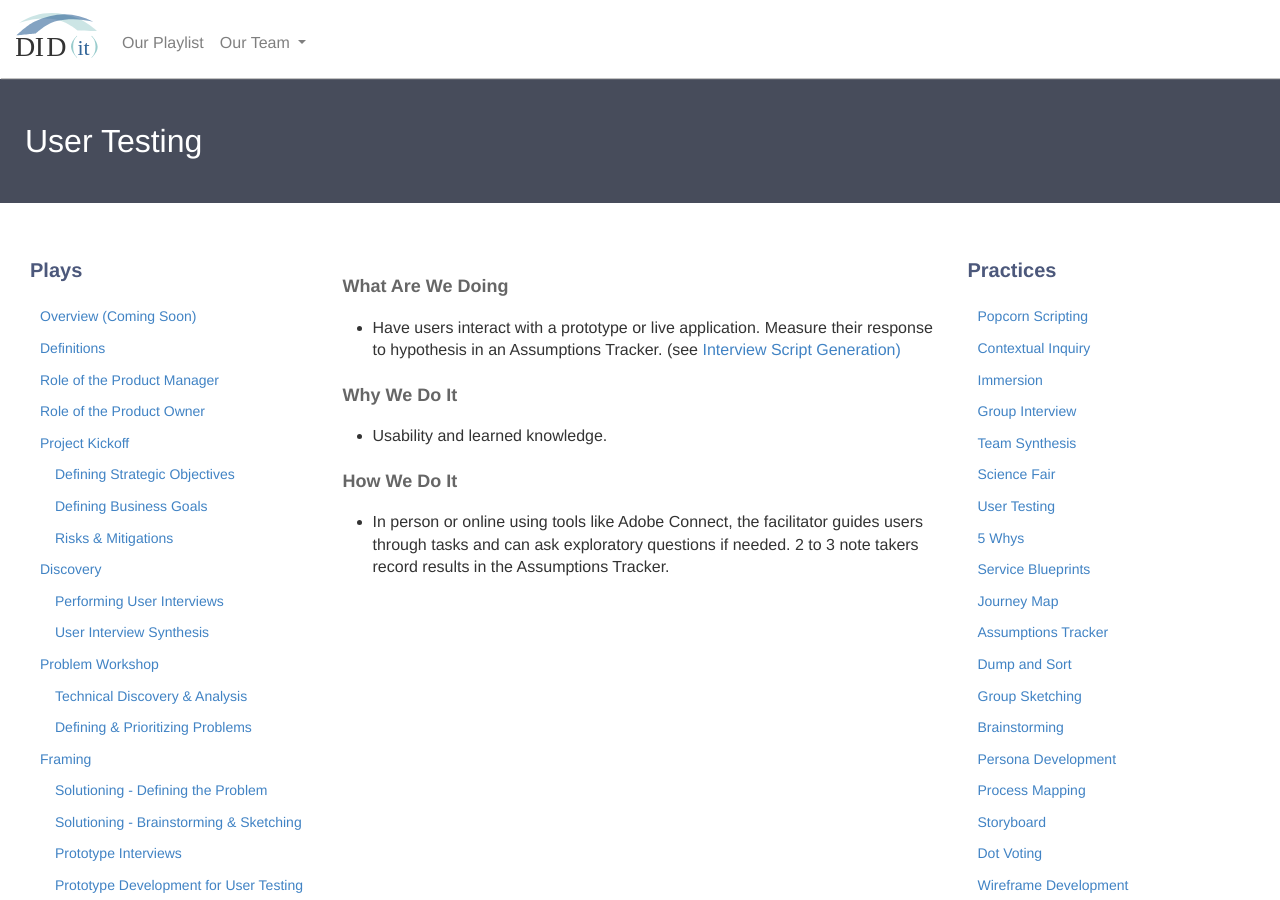
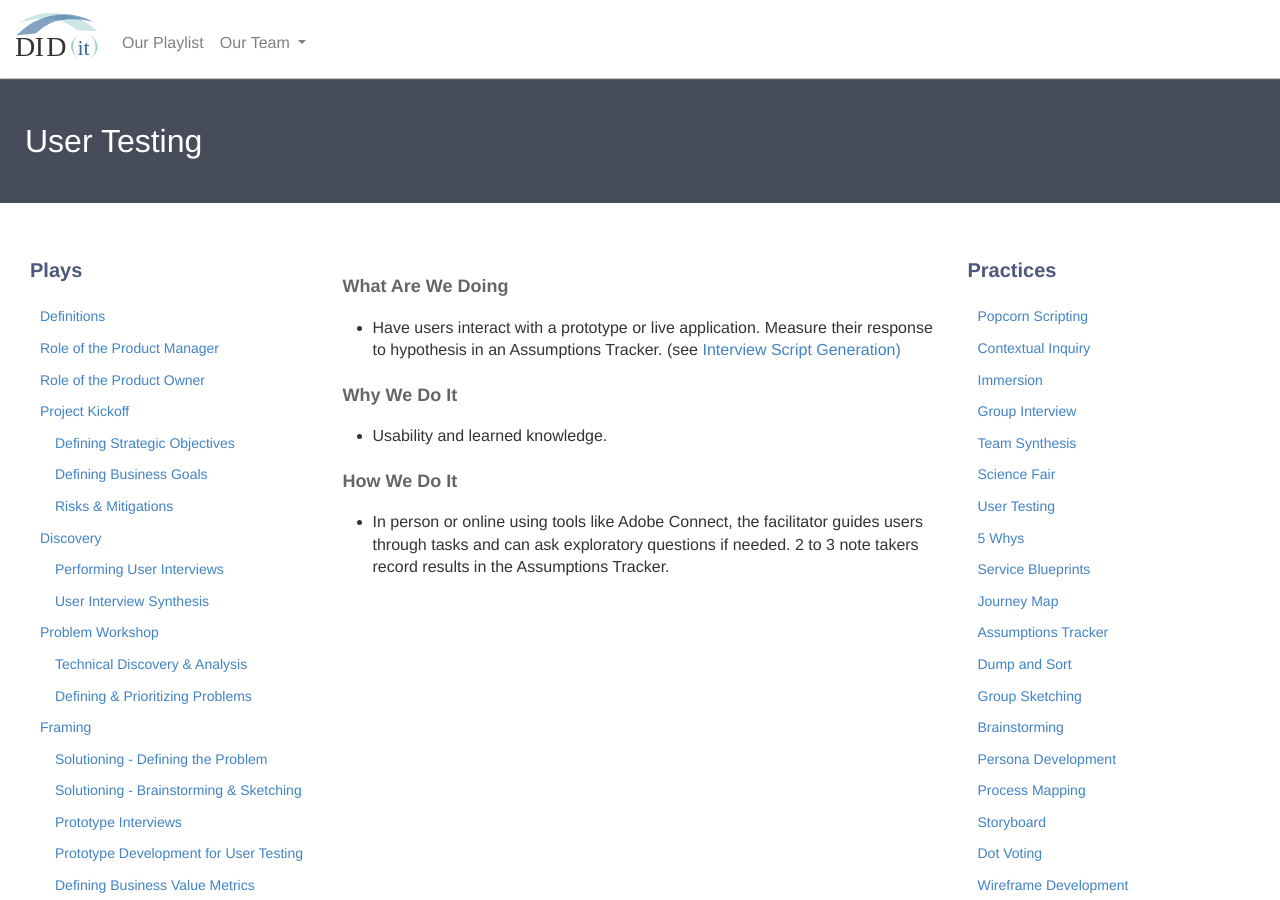
Before and after one commit to KnightPointSystems/kps_playbook, a Jekyll site: the page built from user-testing.md, in a window 1280 px wide and 900 px high. Built offline with Jekyll 4.4.1, drawn with Linux system fonts in a browser that asks for light colours; nearby versions of some CDN libraries.

Commit message:
Update product-plays.html
Remove Overview page for now.

```diff
--- a/_includes/product-plays.html
+++ b/_includes/product-plays.html
@@ -1,7 +1,7 @@
 <div class="sideLinks">
             <h2>Plays</h2>
                 <ul>
-                    <li><a href="{{ site.baseurl }}/overview">Overview (Coming Soon)</a></li>
+                    <!--<li><a href="{{ site.baseurl }}/overview">Overview (Coming Soon)</a></li>-->
                     <li><a href="{{ site.baseurl }}/definitions">Definitions</a></li>
                     <li><a href="{{ site.baseurl }}/product-manager-role">Role of the Product Manager</a></li>
                     <li><a href="{{ site.baseurl }}/product-owner-role">Role of the Product Owner</a></li>
```
